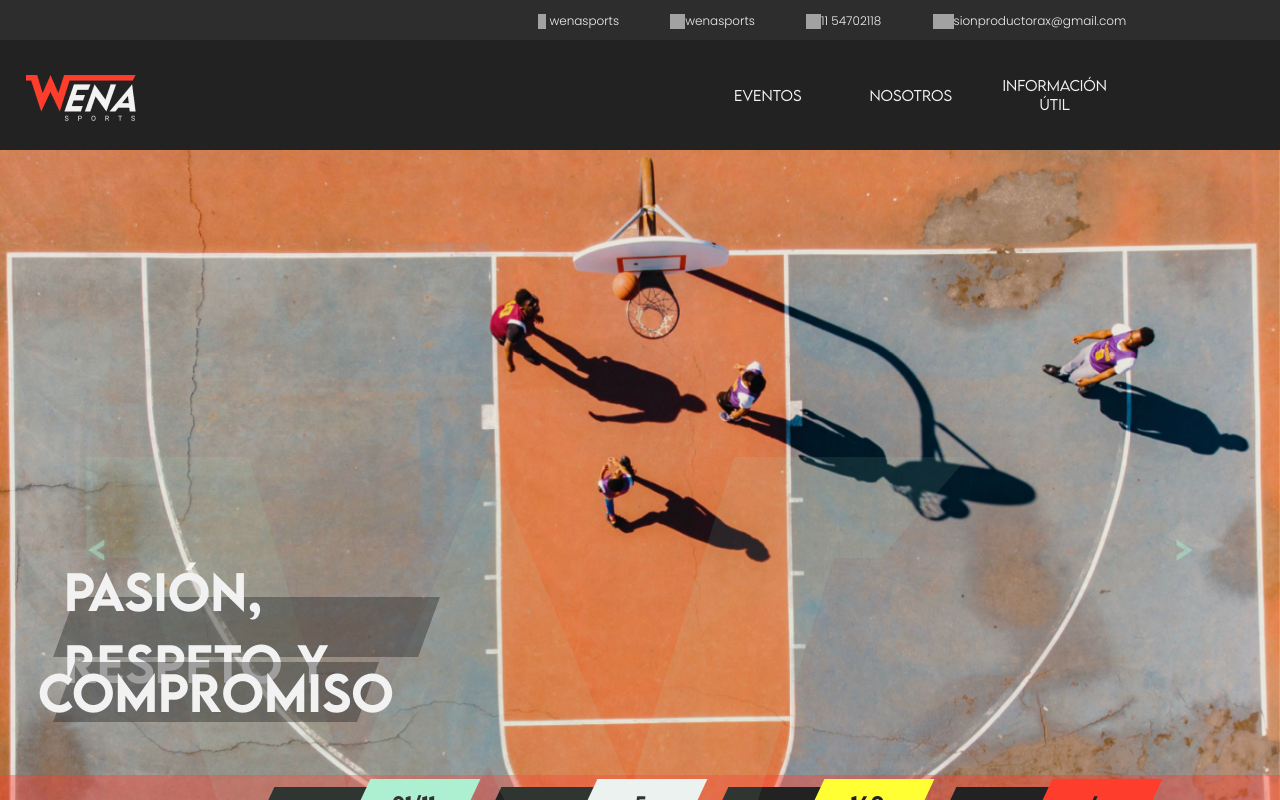
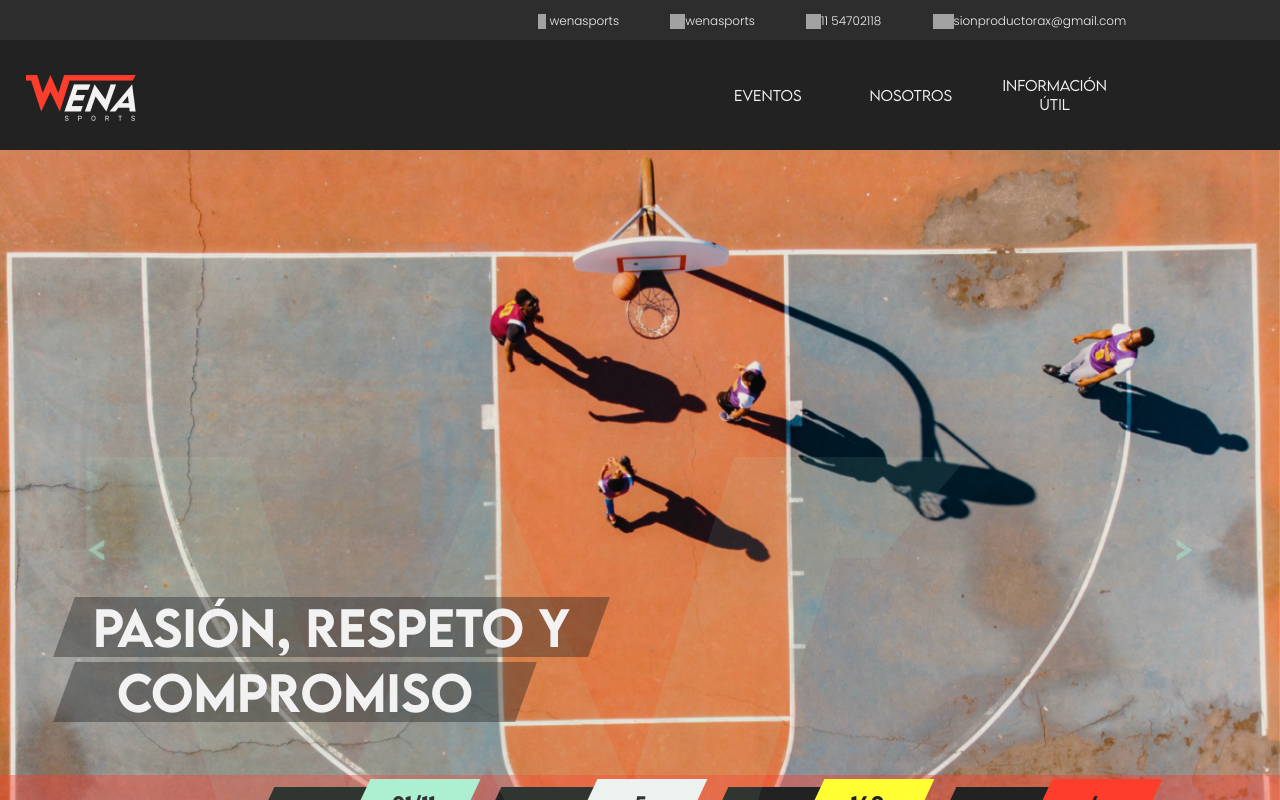
Before and after one commit to matiasjgelpi/Wena_Sports, a React (Create React App) app: page / in a window 1280 px wide. Shown: the top 800 px of the page. Built offline with nearby package versions, Linux system fonts and the light colour scheme; grey boxes are pictures that could not be loaded.

Commit message:
cambios estilos generales

```diff
--- a/src/App.css
+++ b/src/App.css
@@ -661,6 +661,18 @@
   #container-subtitulo .subtitulo p {
     font-size: 40px; } }
 
+@media only screen and (max-width: 1640px) {
+  #container-subtitulo #pasion {
+    width: 38%; }
+  #container-subtitulo #compromiso {
+    width: 33%; } }
+
+@media only screen and (max-width: 1320px) {
+  #container-subtitulo #pasion {
+    width: 44%; }
+  #container-subtitulo #compromiso {
+    width: 38%; } }
+
 @media only screen and (max-width: 1200px) {
   #container-subtitulo .subtitulo p {
     font-size: 26px; } }
--- a/src/sass/_subtitulocarousel.scss
+++ b/src/sass/_subtitulocarousel.scss
@@ -54,6 +54,41 @@
 }
 
 
+@media only screen and (max-width: 1640px) {
+
+    #container-subtitulo {
+
+        #pasion {
+            width: 38%;
+        }
+
+        #compromiso {
+            width: 33%;
+        }
+
+
+    }
+}
+
+@media only screen and (max-width: 1320px) {
+
+    #container-subtitulo {
+
+        #pasion {
+            width: 44%;
+        }
+
+        #compromiso {
+            width: 38%;
+        }
+
+
+    }
+}
+
+
+
+
 @media only screen and (max-width: 1200px) {
 
     #container-subtitulo {
```
